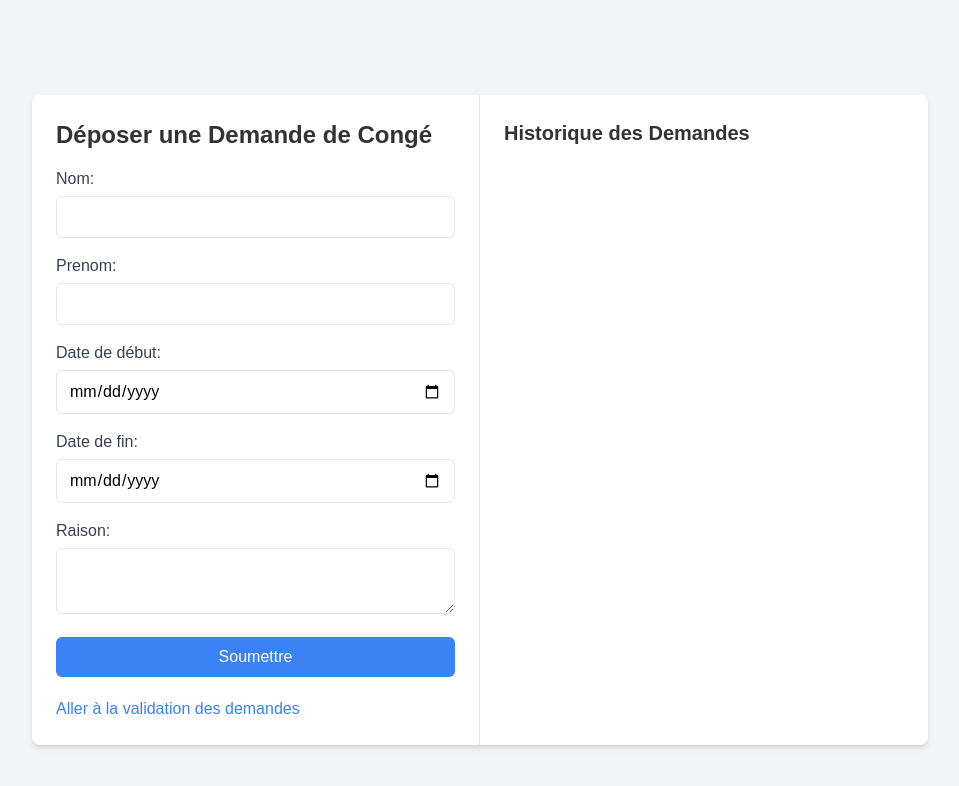
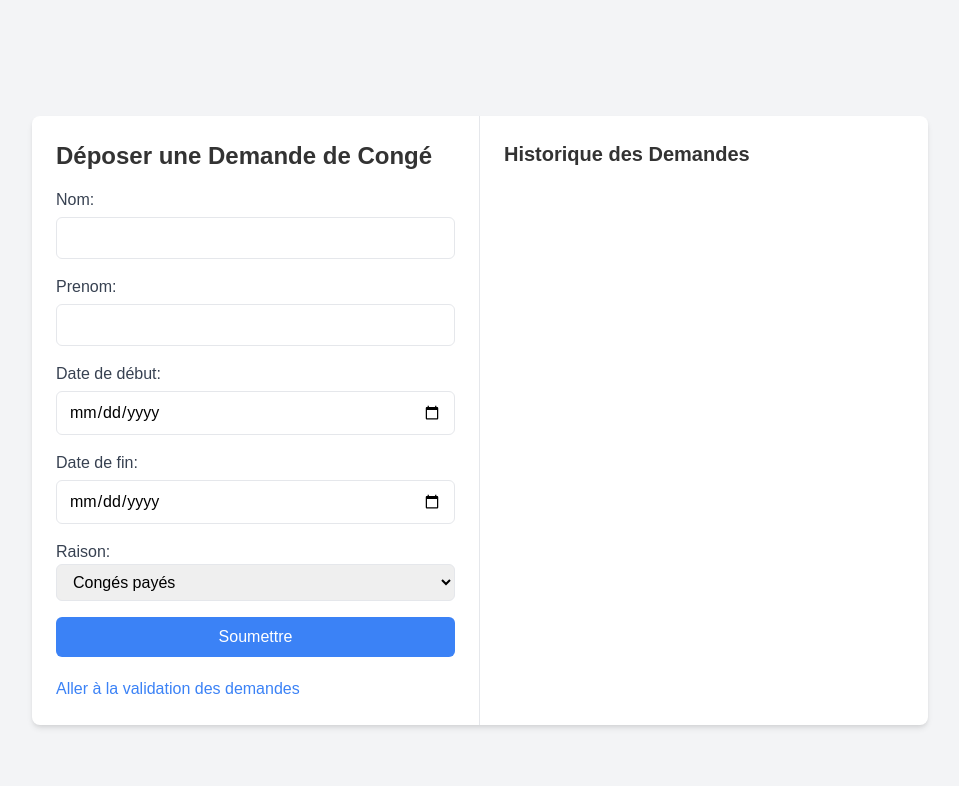
Before and after one commit to jeromehtz/TMAfullApp, a plain HTML site: page index.html in a window 1280 px wide. Shown: the whole page, without its empty margins (160-1119 px from the left). Drawn offline with nearby package versions, Linux system fonts and the light colour scheme.

Commit message:
https://github.com/jeromehtz/TMAfullApp/issues/2

```diff
--- a/index.html
+++ b/index.html
@@ -31,7 +31,12 @@
                 </div>
                 <div>
                     <label for="raison" class="block text-gray-700">Raison:</label>
-                    <textarea id="raison" name="raison" required class="w-full px-3 py-2 border rounded-md focus:outline-none focus:ring-blue-500 focus:border-blue-500"></textarea>
+
+                    <select id="raison" name="raison" id="cars" required class="w-full px-3 py-2 border rounded-md focus:outline-none focus:ring-blue-500 focus:border-blue-500">
+                        <option value="Congés payés">Congés payés</option>
+                        <option value="Congés sans solde">Congés sans solde</option>
+                        <option value="Congés parentaux">Congés parentaux</option>
+                    </select>
                 </div>
                 <button type="submit" class="w-full bg-blue-500 text-white py-2 rounded-md hover:bg-blue-600 focus:outline-none focus:ring-2 focus:ring-blue-500 focus:ring-opacity-50">Soumettre</button>
             </form>
--- a/script.js
+++ b/script.js
@@ -13,6 +13,7 @@ document.addEventListener('DOMContentLoaded', () => {
             const dateFin = document.getElementById('dateFin').value;
             const raison = document.getElementById('raison').value;
 
+            console.log(raison);
             const demande = {
                 nom,
                 prenom,
@@ -86,6 +87,11 @@ document.addEventListener('DOMContentLoaded', () => {
         }
     }
 
+    function fRaison(demandes)
+    {
+
+    }
+
     window.changerStatut = function(index, statut) {
         let demandes = JSON.parse(localStorage.getItem('demandes')) || [];
         demandes[index].statut = statut;
```
